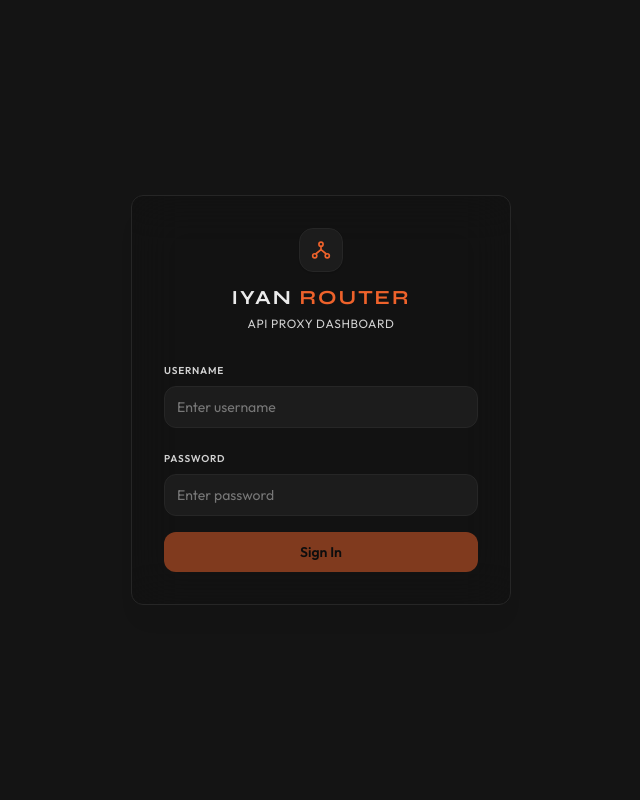
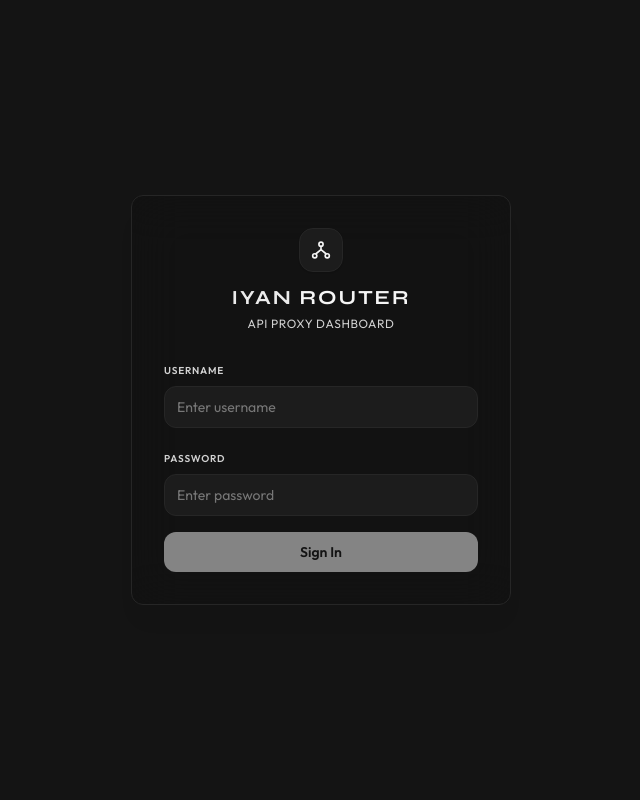
Before and after one commit to iyantama9/iyanrouter-llm, a FastAPI app: page /login in a window 1280 px wide. Shown: the whole page, without its empty margins (319-959 px from the left). Run offline with FastAPI, Linux system fonts and the light colour scheme; parts of the project's set-up code (start-up, migrations or seed data) failed here and were passed over; some libraries are stand-ins or nearby versions.

Commit message:
fix: text flicker from the grid animation; monochrome palette, cursor-reactive dots
The flickering text was the dot grid's fault. It painted with currentColor
on body and .grid-bg (the latter wrapping the whole dashboard) and animated
`color` to make the dots breathe -- but `color` inherits, so every element
without an explicit colour inherited the animation and pulsed along with it.
The grid now lives on its own fixed .dot-layer and never touches text colour.

While moving it, made it react to the pointer the way the reference does: a
brighter copy of the same grid revealed through a radial mask that follows
the cursor, updated on rAF rather than per mousemove.

Also:
- Dropped the orange accent for a monochrome palette (primary is white in
  dark / near-black in light, accent a neutral grey), including the favicon.
  Destructive stays red -- it's the one colour carrying meaning, and errors
  need to stay distinguishable at a glance.
- The generate-key form is a modal now instead of a permanently expanded
  card, matching Add Provider.
- Token quota is a preset dropdown (Unlimited / 100k / 500k / 1M / 5M /
  Custom) rather than a bare number where 0 secretly meant unlimited.

Co-Authored-By: Claude Opus 5 <noreply@anthropic.com>

```diff
--- a/templates/base.html
+++ b/templates/base.html
@@ -60,19 +60,19 @@
       --foreground: 0 0% 8%;
       --card: 0 0% 100%;
       --card-foreground: 0 0% 8%;
-      --primary: 17 85% 55%;
+      --primary: 0 0% 12%;
       --primary-foreground: 0 0% 100%;
       --secondary: 0 0% 93%;
       --secondary-foreground: 0 0% 8%;
       --muted: 0 0% 93%;
       --muted-foreground: 0 0% 34%;
-      --accent: 158 50% 38%;
+      --accent: 0 0% 38%;
       --accent-foreground: 0 0% 100%;
       --destructive: 0 72% 51%;
       --destructive-foreground: 0 0% 100%;
       --border: 0 0% 88%;
       --input: 0 0% 88%;
-      --ring: 17 85% 55%;
+      --ring: 0 0% 12%;
       --radius: 0.875rem;
     }
 
@@ -81,51 +81,61 @@
       --foreground: 0 0% 92%;
       --card: 0 0% 7%;
       --card-foreground: 0 0% 92%;
-      --primary: 17 85% 55%;
-      --primary-foreground: 0 0% 4%;
+      --primary: 0 0% 96%;
+      --primary-foreground: 0 0% 8%;
       --secondary: 0 0% 11%;
       --secondary-foreground: 0 0% 92%;
       --muted: 0 0% 11%;
       --muted-foreground: 0 0% 82%;
-      --accent: 158 50% 38%;
-      --accent-foreground: 0 0% 4%;
+      --accent: 0 0% 70%;
+      --accent-foreground: 0 0% 8%;
       --destructive: 0 72% 51%;
       --destructive-foreground: 0 0% 100%;
       --border: 0 0% 15%;
       --input: 0 0% 11%;
-      --ring: 17 85% 55%;
+      --ring: 0 0% 96%;
     }
 
-    /* Plain white dot grid, slowly drifting and breathing so the page has a
-       sense of life without an accent-coloured spotlight competing with the
-       content for attention. */
-    body, .grid-bg {
-      background-image: radial-gradient(currentColor 1.35px, transparent 1.35px);
-      background-size: 26px 26px;
-      animation: grid-drift 26s linear infinite, grid-breathe 9s ease-in-out infinite;
+    /* Interactive dot grid.
+
+       This lives on its own fixed layer rather than on body/.grid-bg. The
+       previous version set an animated `color` on those elements so the dot
+       gradient could use currentColor -- but `color` inherits, so every bit
+       of text without an explicit colour inherited the animation too and
+       visibly flickered. Nothing here touches text colour. */
+    .dot-layer {
+      position: fixed;
+      inset: 0;
+      z-index: -1;
+      pointer-events: none;
+      --dot-size: 26px;
+      --dot-base: rgba(255, 255, 255, 0.13);
+      --dot-hot: rgba(255, 255, 255, 0.85);
+      --spot: 190px;
+      background-image: radial-gradient(var(--dot-base) 1.3px, transparent 1.3px);
+      background-size: var(--dot-size) var(--dot-size);
+    }
+    html:not(.dark) .dot-layer {
+      --dot-base: rgba(0, 0, 0, 0.11);
+      --dot-hot: rgba(0, 0, 0, 0.6);
     }
 
-    html:not(.dark) body,
-    html:not(.dark) .grid-bg {
-      animation: grid-drift 26s linear infinite, grid-breathe-light 9s ease-in-out infinite;
+    /* Brighter copy of the same grid, revealed only around the cursor. */
+    .dot-layer::after {
+      content: '';
+      position: absolute;
+      inset: 0;
+      background-image: radial-gradient(var(--dot-hot) 1.5px, transparent 1.5px);
+      background-size: var(--dot-size) var(--dot-size);
+      -webkit-mask-image: radial-gradient(circle var(--spot) at var(--mx, -999px) var(--my, -999px), #000 0%, rgba(0,0,0,0.35) 45%, transparent 72%);
+      mask-image: radial-gradient(circle var(--spot) at var(--mx, -999px) var(--my, -999px), #000 0%, rgba(0,0,0,0.35) 45%, transparent 72%);
+      transition: opacity 0.3s ease;
+      opacity: 0;
     }
-
-    @keyframes grid-drift {
-      from { background-position: 0 0; }
-      to   { background-position: 26px 26px; }
-    }
-    @keyframes grid-breathe {
-      0%, 100% { color: rgba(255,255,255,0.10); }
-      50%      { color: rgba(255,255,255,0.22); }
-    }
-    @keyframes grid-breathe-light {
-      0%, 100% { color: rgba(0,0,0,0.08); }
-      50%      { color: rgba(0,0,0,0.16); }
-    }
+    .dot-layer.is-active::after { opacity: 1; }
 
     @media (prefers-reduced-motion: reduce) {
-      body, .grid-bg { animation: none; color: rgba(255,255,255,0.16); }
-      html:not(.dark) body, html:not(.dark) .grid-bg { color: rgba(0,0,0,0.12); }
+      .dot-layer::after { transition: none; }
     }
 
     /* Force readable body text in rendered markdown regardless of whether the
@@ -211,8 +221,31 @@
   {% block head %}{% endblock %}
 </head>
 <body class="bg-background text-foreground font-body antialiased">
+  <div class="dot-layer" id="dot-layer" aria-hidden="true"></div>
   {% block content %}{% endblock %}
 
+  <script>
+    // Feed the cursor position to the dot layer so the bright grid follows it.
+    // rAF-throttled: mousemove fires far more often than we can paint.
+    (function () {
+      var layer = document.getElementById('dot-layer');
+      if (!layer) return;
+      var x = 0, y = 0, queued = false;
+      function paint() {
+        queued = false;
+        layer.style.setProperty('--mx', x + 'px');
+        layer.style.setProperty('--my', y + 'px');
+      }
+      window.addEventListener('pointermove', function (e) {
+        x = e.clientX; y = e.clientY;
+        layer.classList.add('is-active');
+        if (!queued) { queued = true; requestAnimationFrame(paint); }
+      }, { passive: true });
+      window.addEventListener('pointerleave', function () {
+        layer.classList.remove('is-active');
+      });
+    })();
+  </script>
   <script>lucide.createIcons();</script>
   {% block scripts %}{% endblock %}
 </body>
```
Also changed, not shown: templates/dashboard.html (+135 -67 lines), static/favicon.svg.
